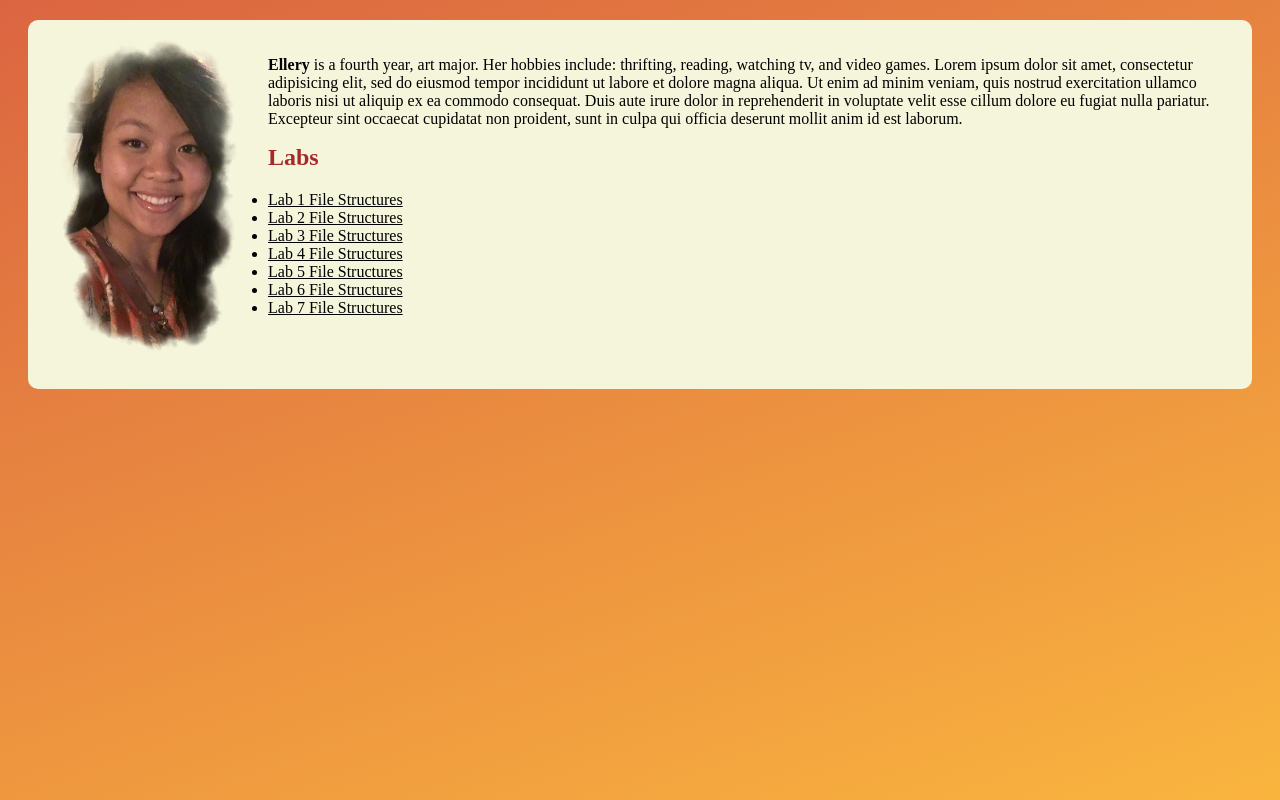
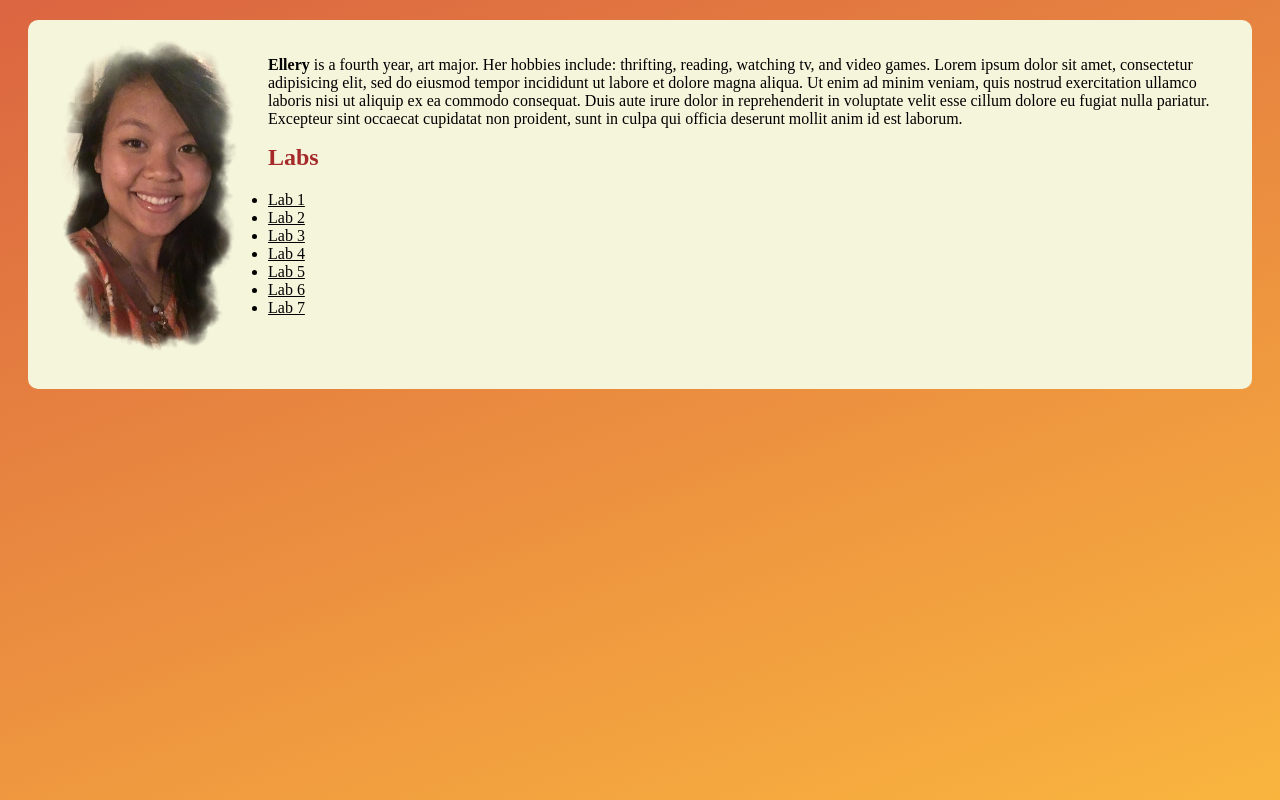
Before and after one commit to sorath23/art101_2, a plain HTML site: page index.html in a window 1280 px wide. Shown: the top 800 px of the page. Drawn offline with Linux system fonts and the light colour scheme.

Commit message:
filestructures

```diff
--- a/index.html
+++ b/index.html
@@ -13,13 +13,13 @@
 	<div class="lists">
 	<h2>Labs</h2>
 	<ul>
-			<li><a href="lab1/index.html">Lab 1 File Structures</a></li>
-			<li><a href="lab2/index.html">Lab 2 File Structures</a></li>
-			<li><a href="lab3/index.html">Lab 3 File Structures</a></li>
-			<li><a href="lab4/index.html">Lab 4 File Structures</a></li>
-			<li><a href="lab5/index.html">Lab 5 File Structures</a></li>
-			<li><a href="lab6/index.html">Lab 6 File Structures</a></li>
-			<li><a href="lab7/index.html">Lab 7 File Structures</a></li>
+			<li><a href="lab1/index.html">Lab 1</a></li>
+			<li><a href="lab2/index.html">Lab 2</a></li>
+			<li><a href="lab3/index.html">Lab 3</a></li>
+			<li><a href="lab4/index.html">Lab 4</a></li>
+			<li><a href="lab5/index.html">Lab 5</a></li>
+			<li><a href="lab6/index.html">Lab 6</a></li>
+			<li><a href="lab7/index.html">Lab 7</a></li>
 	</ul>
 	<br><br>
 </div></div></div>
```
